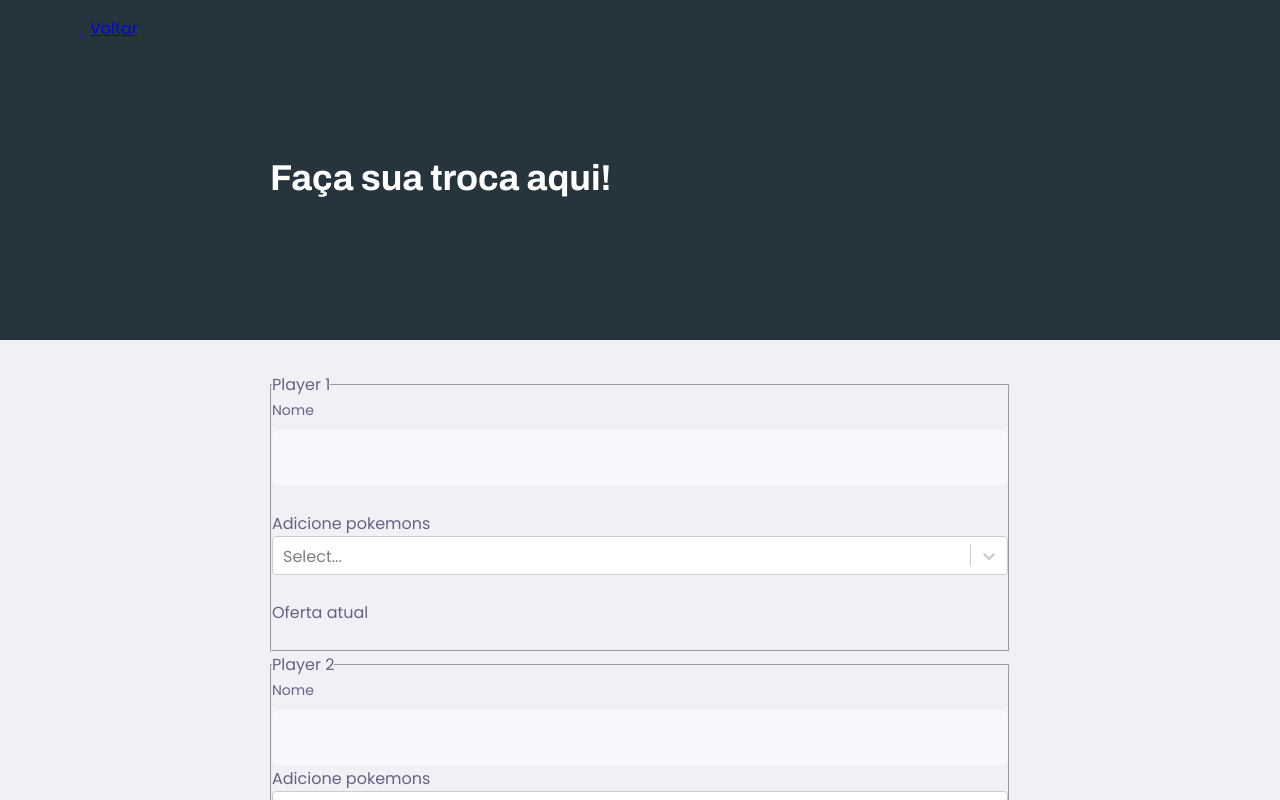
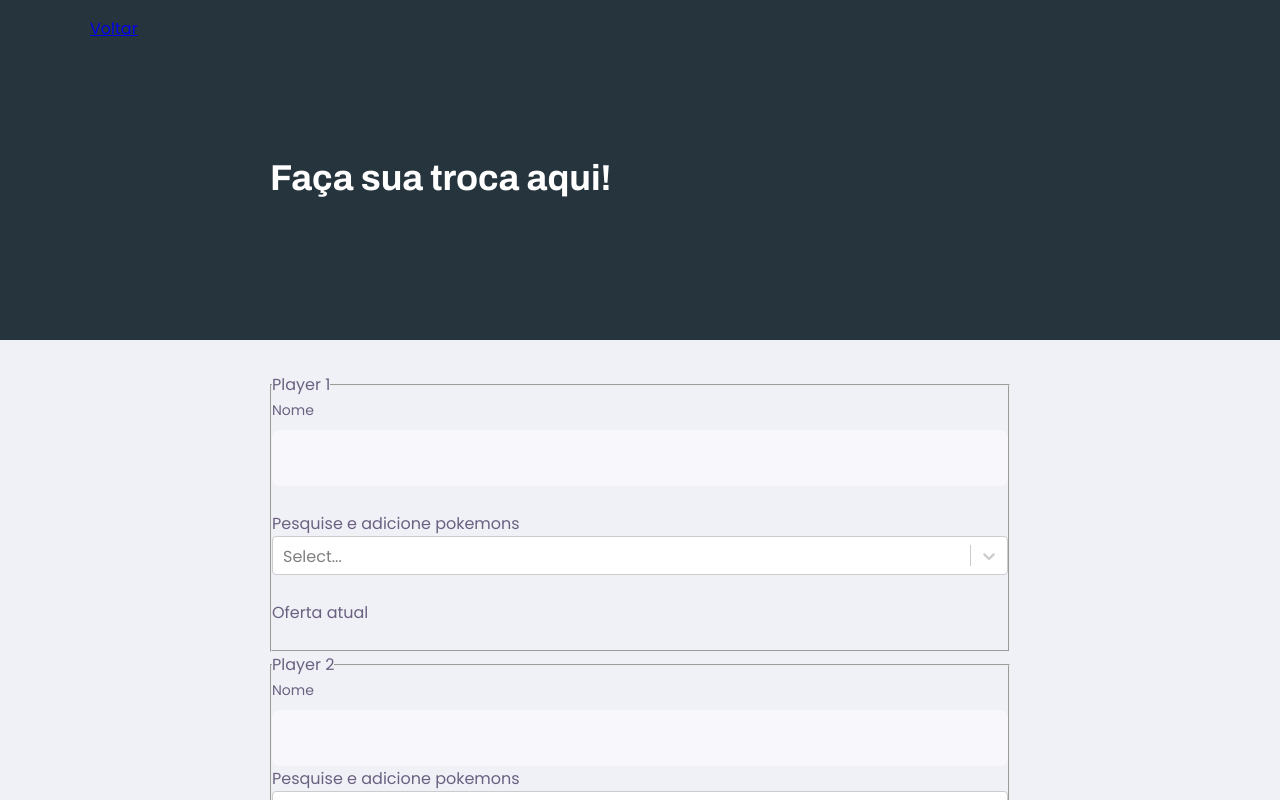
Before and after one commit to carolinaferreira/poketrader-app, a React (Create React App) app: page /trade in a window 1280 px wide. Shown: the top 800 px of the page. Built offline with nearby package versions, Linux system fonts and the light colour scheme.

Commit message:
Attempt to fix deploy

```diff
--- a/package.json
+++ b/package.json
@@ -4,6 +4,7 @@
   "private": true,
   "dependencies": {
     "@types/react-router-dom": "^5.1.5",
+    "@types/react-select": "^3.1.2",
     "@fortawesome/fontawesome-svg-core": "^1.2.32",
     "@fortawesome/free-solid-svg-icons": "^5.15.1",
     "@fortawesome/react-fontawesome": "^0.1.14",
@@ -47,8 +48,5 @@
       "last 1 firefox version",
       "last 1 safari version"
     ]
-  },
-  "devDependencies": {
-    "@types/react-select": "^3.1.2"
   }
 }
--- a/src/pages/TradeForm/index.tsx
+++ b/src/pages/TradeForm/index.tsx
@@ -100,7 +100,7 @@ function TradeForm(){
                             onChange={(e) => {setName1(e.target.value)}}
                         />
                         <br/>
-                        <legend>Adicione pokemons</legend>
+                        <legend>Pesquise e adicione pokemons</legend>
                         <AsyncSelect
                             loadOptions={loadOptions}
                             value={[]}
@@ -138,7 +138,7 @@ function TradeForm(){
                             value={player_2_name}
                             onChange={(e) => {setName2(e.target.value)}}
                         />
-                        <legend>Adicione pokemons</legend>
+                        <legend>Pesquise e adicione pokemons</legend>
                         <AsyncSelect
                             loadOptions={loadOptions}
                             value={[]}
```
Also changed, not shown: 1 other file (tests, documents, lock files or other folders).
